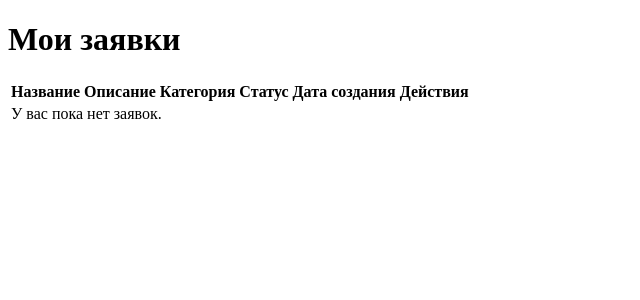
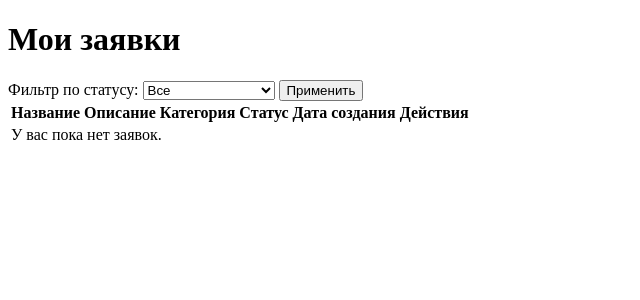
Before and after one commit to MiraVoronina/Design_Pro_2, a Django app: page /accounts/view-requests/ in a window 1280 px wide. Shown: the top 300 px of the page, without its empty margins (0-640 px from the left). Run offline with Django 5.2, Linux system fonts and the light colour scheme; the visitor is signed in with stand-in values (Sample User, id 1).

Commit message:
еализован функционал авторизованных пользователей: создание, просмотр, фильтрация и удаление заявок

```diff
--- a/accounts/templates/accounts/view_requests.html
+++ b/accounts/templates/accounts/view_requests.html
@@ -7,6 +7,20 @@
 </head>
 <body>
     <h1>Мои заявки</h1>
+
+    <!-- Форма фильтрации -->
+    <form method="get">
+        <label for="status">Фильтр по статусу:</label>
+        <select name="status" id="status">
+            <option value="">Все</option>
+            <option value="new" {% if status_filter == "new" %}selected{% endif %}>Новая</option>
+            <option value="in_progress" {% if status_filter == "in_progress" %}selected{% endif %}>Принято в работу</option>
+            <option value="completed" {% if status_filter == "completed" %}selected{% endif %}>Выполнено</option>
+        </select>
+        <button type="submit">Применить</button>
+    </form>
+
+    <!-- Таблица заявок -->
     <table>
         <thead>
             <tr>
--- a/accounts/views.py
+++ b/accounts/views.py
@@ -2,6 +2,10 @@ from django.shortcuts import render, redirect
 from django.contrib import messages
 from django.contrib.auth import authenticate, login
 from django.contrib.auth.models import User
+from django.contrib.auth.decorators import login_required
+from django.http import HttpResponseForbidden
+from django.shortcuts import get_object_or_404
+from .forms import DesignRequestForm
 
 def home(request):
     return render(request, 'accounts/home.html')
@@ -48,9 +52,6 @@ def register(request):
             return redirect('login')
     return render(request, 'accounts/register.html')
 
-from django.contrib.auth.decorators import login_required
-from .forms import DesignRequestForm
-
 @login_required
 def create_request(request):
     if request.method == 'POST':
@@ -63,15 +64,19 @@ def create_request(request):
     else:
         form = DesignRequestForm()
     return render(request, 'accounts/create_request.html', {'form': form})
-from django.contrib.auth.decorators import login_required
-from django.shortcuts import render
 
 @login_required
 def view_requests(request):
-    requests = request.user.design_requests.all()  # Получаем заявки текущего пользователя
-    return render(request, 'accounts/view_requests.html', {'requests': requests})
-from django.http import HttpResponseForbidden
-from django.shortcuts import get_object_or_404
+    status_filter = request.GET.get('status')  # Получаем выбранный статус из запроса
+    requests = request.user.design_requests.all()  # Все заявки пользователя
+
+    if status_filter in ['new', 'in_progress', 'completed']:  # Проверяем валидные статусы
+        requests = requests.filter(status=status_filter)
+
+    return render(request, 'accounts/view_requests.html', {
+        'requests': requests,           # Отфильтрованные заявки
+        'status_filter': status_filter, # Выбранный статус
+    })
 
 @login_required
 def delete_request(request, pk):
```
